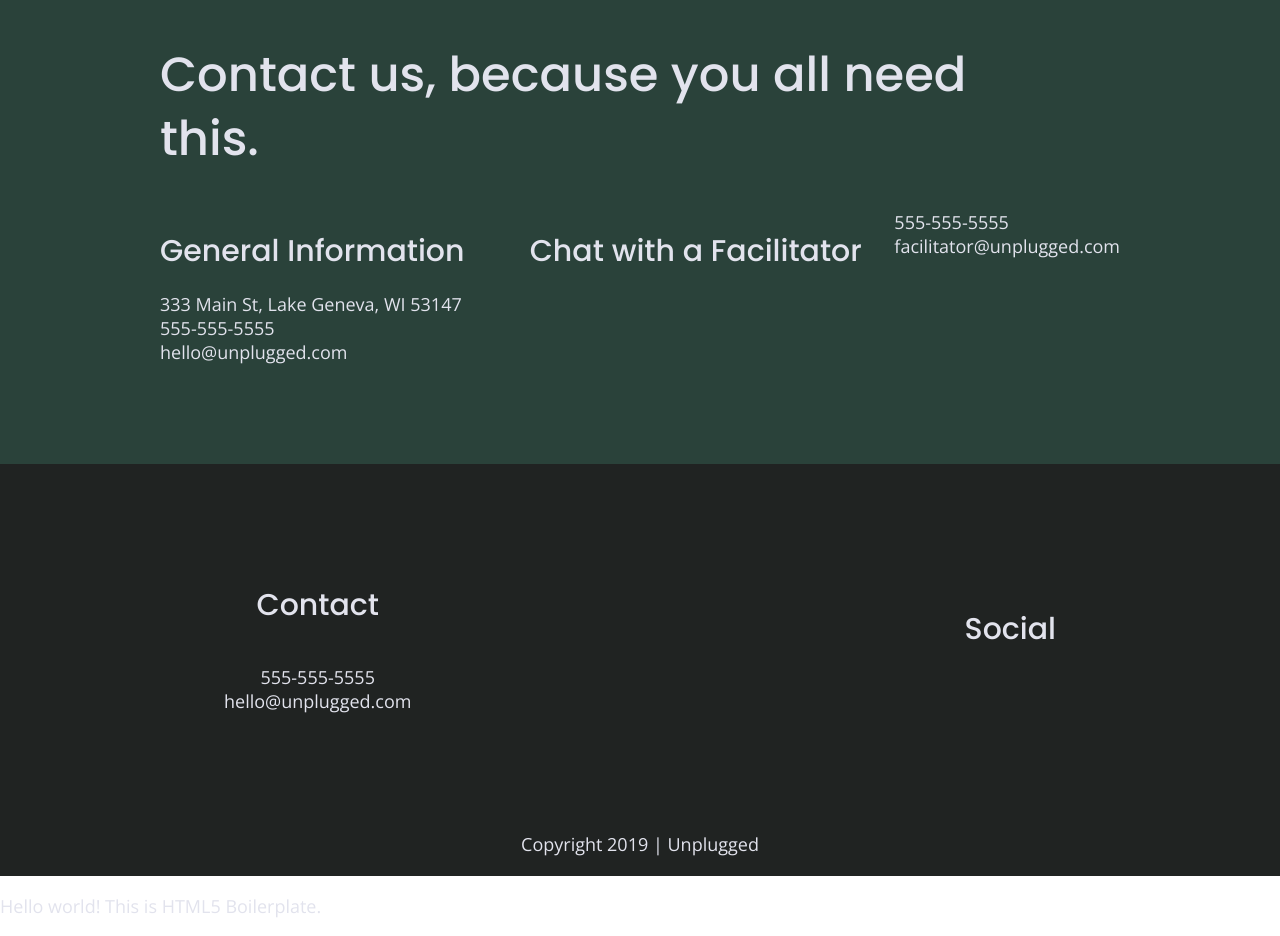
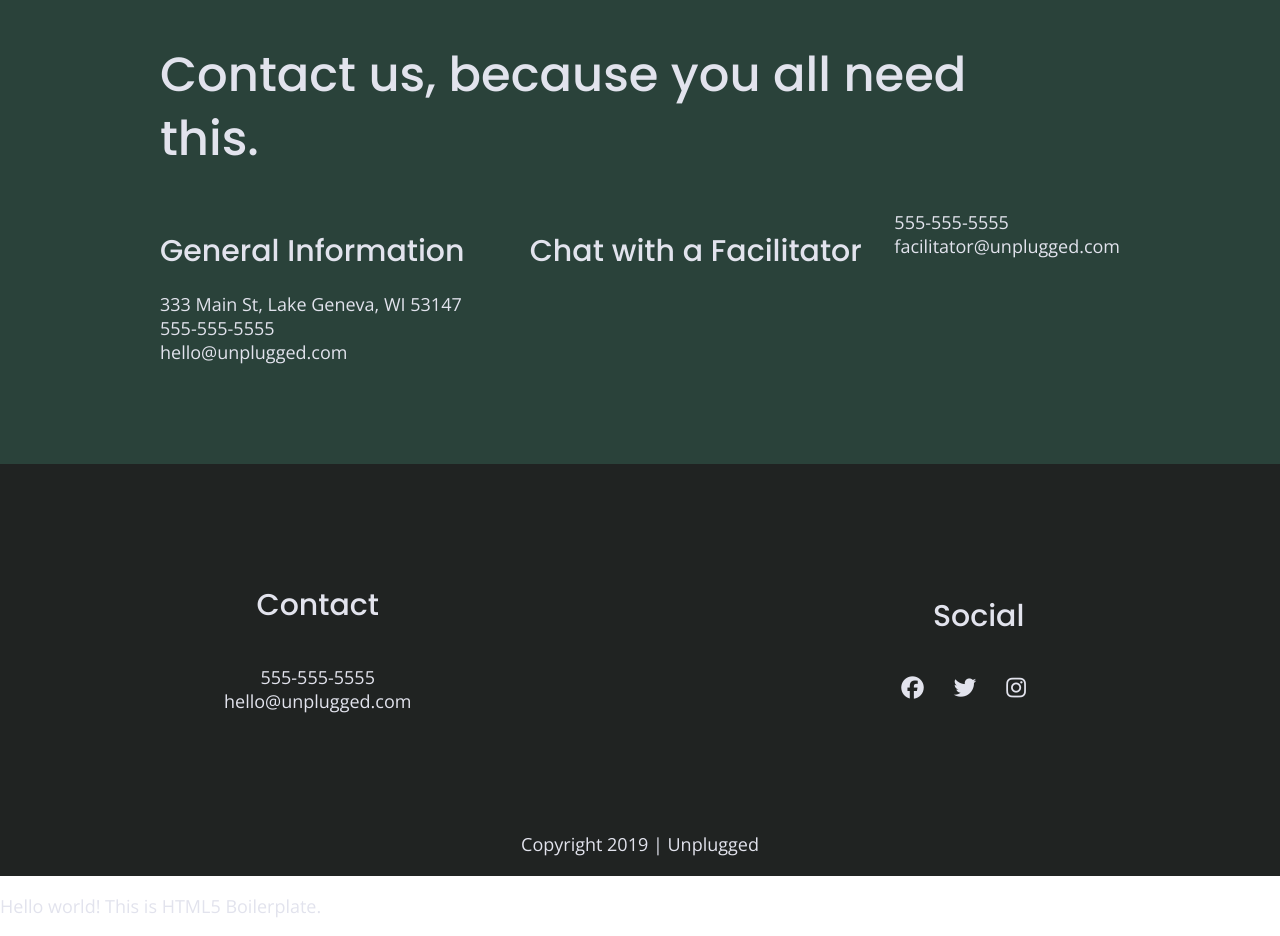
Before and after one commit to AmAysD/206-unplugged, a website: page about/index.html in a window 1280 px wide. Shown: the part 1255-2191 px from the top of the page. Drawn offline with nearby package versions, Linux system fonts and the light colour scheme; files that its build step writes are made by us from their sources; files whose address does not match are found by name.

Commit message:
19th commit

```diff
--- a/about/index.html
+++ b/about/index.html
@@ -94,6 +94,9 @@
           <div class="social-icons">
             <p><a href="https://www.facebook.com/dmays" target="_blank"></a></p>
             <!-- other social links here -->
+            <p><a href=""><i class="fab fa-facebook"></i></a></p>
+            <p><a href=""><i class="fab fa-twitter"></i></a></p>
+            <p><a href=""><i class="fab fa-instagram"></i></a></p>
 
           </div>
         </div>
--- a/css/main.css
+++ b/css/main.css
@@ -243,6 +243,11 @@ footer .social-icons p {
   display: flex;
   justify-content: center;
   align-items: center;
+}
+
+footer .social-icons i {
+  font-size: 1.25em;
+  padding-right: 30px;
 }
 
 footer .copyright {
```
Also changed, not shown: faq/index.html (+3 -0 lines), index.html (+3 -0 lines).
